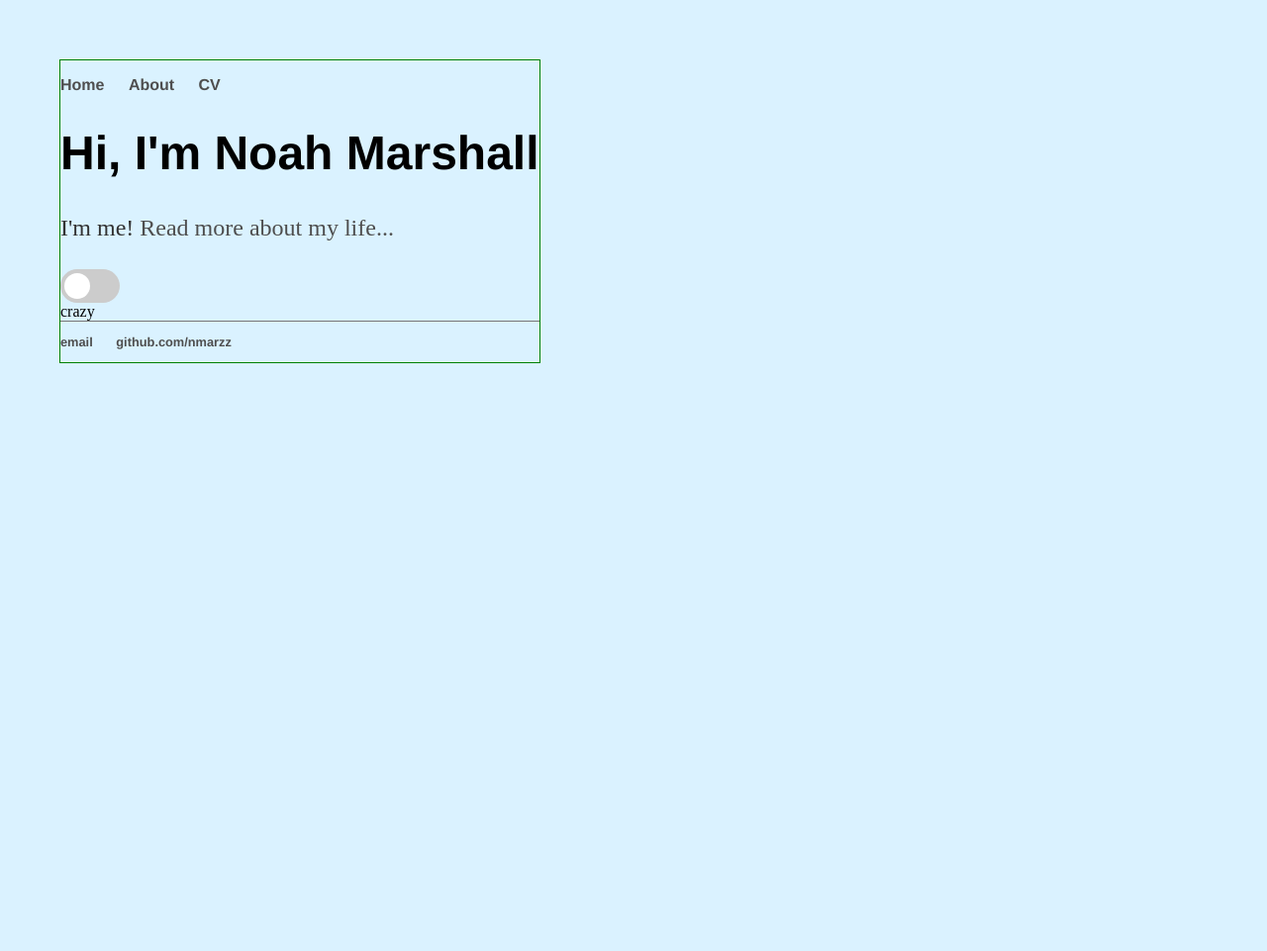
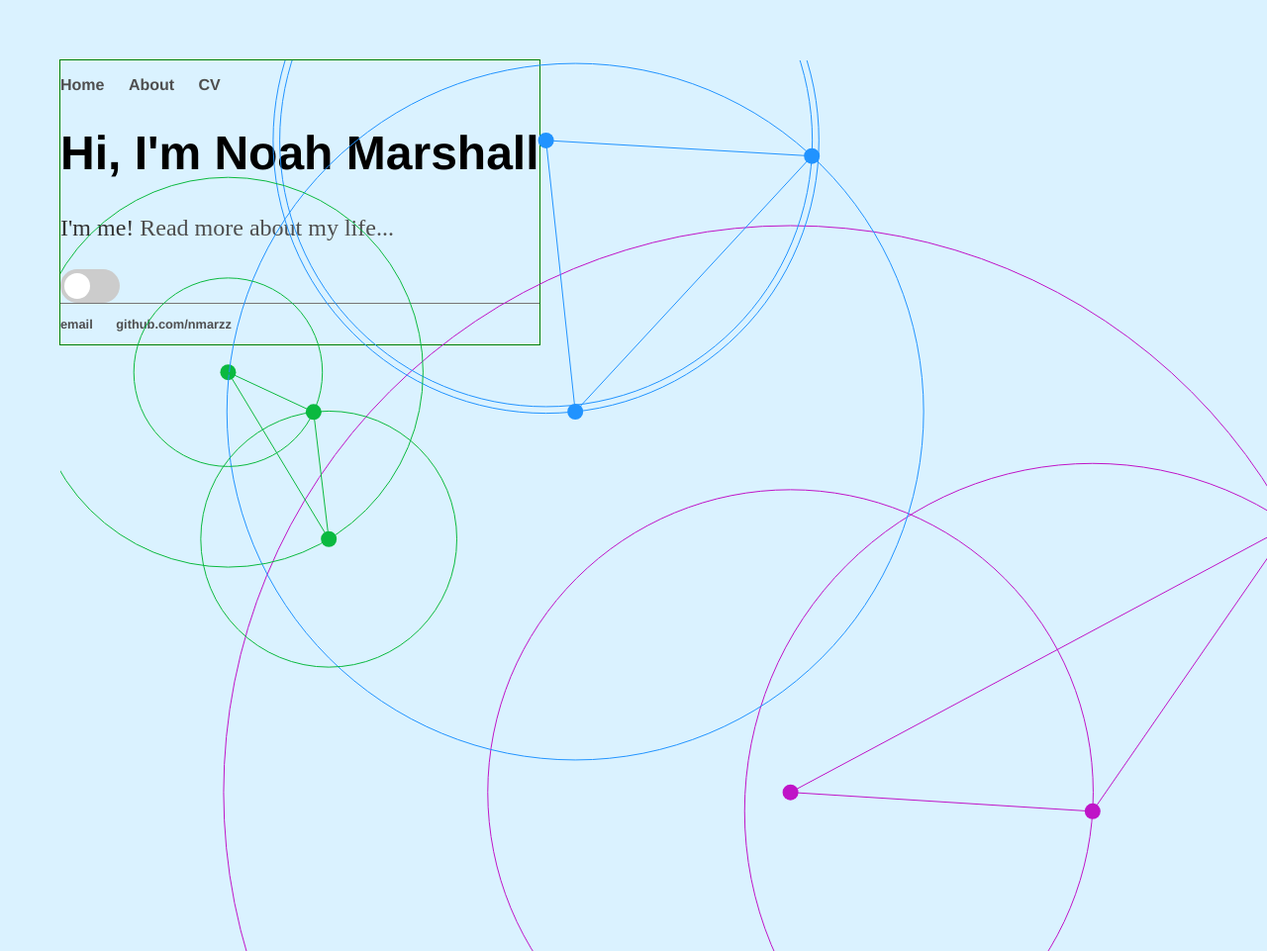
Before and after one commit to nmarzz/nmarzz.github.io, a Jekyll site: the page built from index.html, in a window 1280 px wide. Shown: the whole page at 99% size. Built offline with Jekyll 4.4.1, drawn with Linux system fonts in a browser that asks for light colours; before the commit the page ends 900 px from its top, so only the background shows below that.

Commit message:
explore liquid

```diff
--- a/_layouts/default.html
+++ b/_layouts/default.html
@@ -25,13 +25,10 @@
 
 			<div class = "animation">
 
-				{% if page.url !="/"  %}
-				<!-- <canvas id="myCanvas" style= "position:absolute; left:0px; top:0px;">
+				{% if page.url =="/"  %}
+				<canvas id="myCanvas" style= "position:absolute; left:0px; top:0px;">
 				</canvas>
-				</body> -->
-				{% else %}
-
-				crazy
+				</body>
 
 				{% endif %}
 
```
